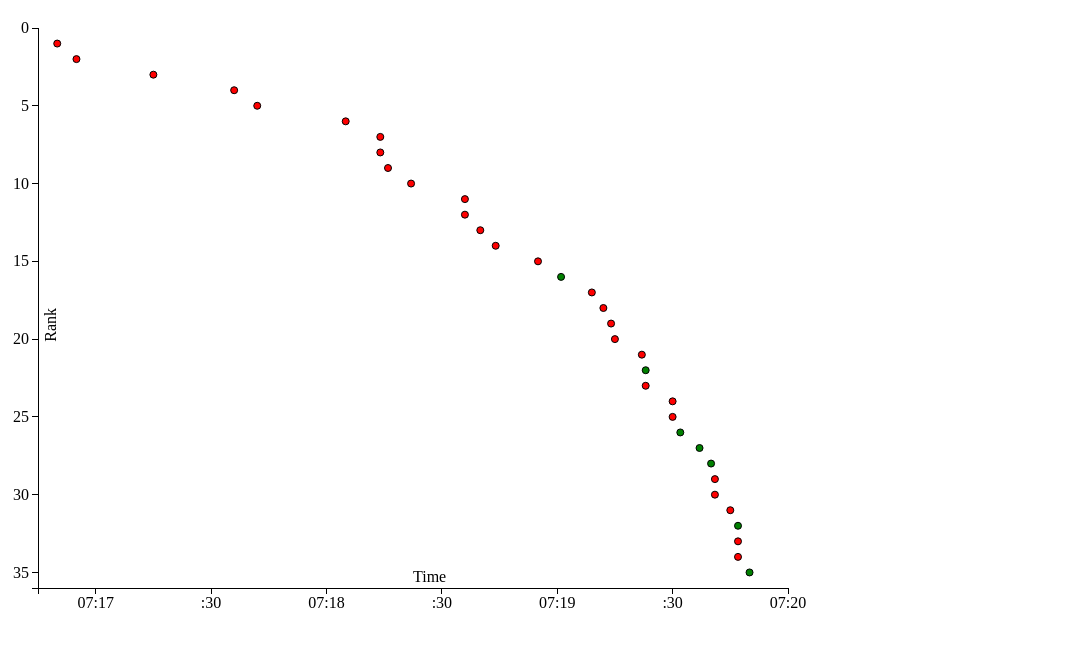
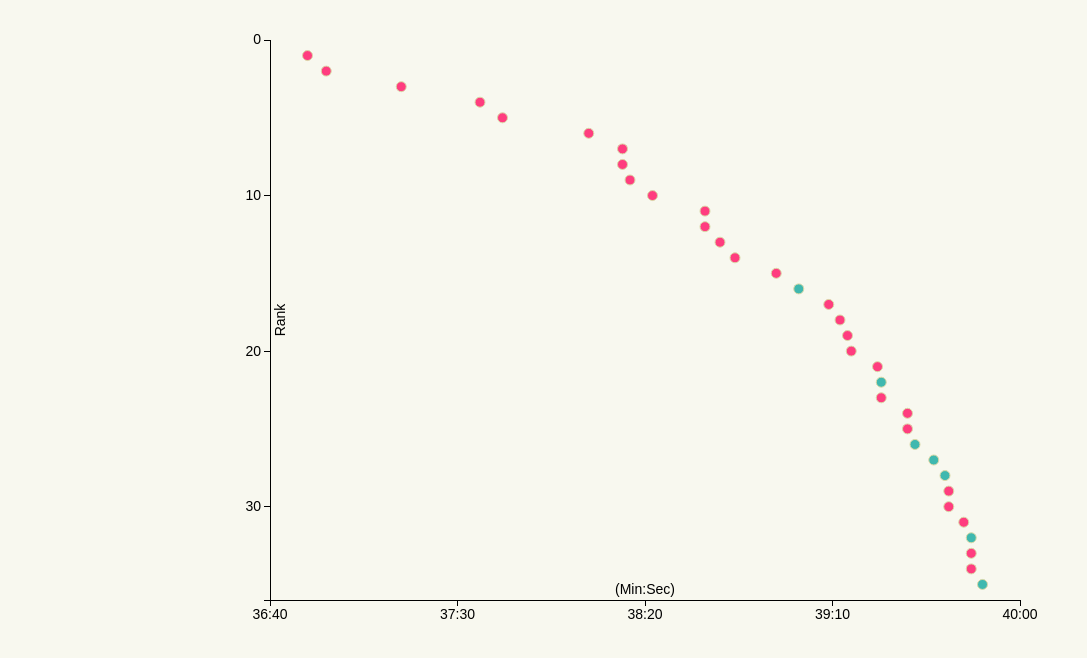
Before and after one commit to joshuahenson/scatterPlot, a plain HTML site: page index.html in a window 1280 px wide. Shown: the whole page, without its empty margins (0-1087 px from the left). Drawn offline with nearby package versions, Linux system fonts and the light colour scheme; files that its build step writes are made by us from their sources.

Commit message:
Fixed x axis scale

```diff
--- a/css/style.scss
+++ b/css/style.scss
@@ -1,4 +1,19 @@
 // compileExpanded: $1.css
+
+html {
+  background-color: lighten(#DAD8A7, 20%);
+}
+
+.container {
+  margin-top: 20px;
+  text-align: center;
+}
+
+.plot text {
+  font-family: sans-serif;
+  font-size: 14px;
+}
+
 .axis path,
 .axis line {
   fill: none;
@@ -7,5 +22,5 @@
 }
 
 .dot {
-  stroke: black;
+  stroke: #DAD8A7;
 }
--- a/js/index.js
+++ b/js/index.js
@@ -1,6 +1,4 @@
 /* global d3 */
-
-// todo fix bottom scale
 
 const margin = { top: 20, right: 20, bottom: 20, left: 30 };
 
@@ -9,14 +7,19 @@ const height = 600 - margin.top - margin.bottom;
 
 const svg = d3.select('#root')
   .append('svg')
+    .attr('class', 'plot')
     .attr('width', width + margin.left + margin.right)
     .attr('height', height + margin.top + margin.bottom)
   .append('g')
     .attr('transform', `translate(${margin.left}, ${margin.top})`);
 
+const formatTime = d3.time.format('%M:%S');
+const convertTime = (d) => formatTime(new Date(0, 0, 0, 0, 0, d));
+
+// Primary function to build scatterplot
 const buildPlot = (data) => {
-  const xScale = d3.time.scale()
-    .domain(d3.extent(data, d => d.DateObj))
+  const xScale = d3.scale.linear()
+    .domain(d3.extent(data, (d) => d.Seconds)).nice()
     .range([0, width]).nice();
 
   const yScale = d3.scale.linear()
@@ -25,21 +28,23 @@ const buildPlot = (data) => {
 
   const xAxis = d3.svg.axis()
     .scale(xScale)
-    .ticks(d3.time.seconds, 30)
-    .orient('bottom');
+    .orient('bottom')
+    .tickFormat(convertTime)
+    .ticks(5);
 
   const yAxis = d3.svg.axis()
     .scale(yScale)
-    .orient('left');
+    .orient('left')
+    .ticks(4);
 
   svg.selectAll('.dot')
       .data(data)
     .enter().append('circle')
       .attr('class', 'dot')
-      .attr('r', 3.5)
-      .attr('cx', d => xScale(d.DateObj))
+      .attr('r', 5)
+      .attr('cx', d => xScale(d.Seconds))
       .attr('cy', d => yScale(d.Place))
-      .style('fill', d => (d.Doping ? 'red' : 'green'));
+      .style('fill', d => (d.Doping ? '#FF3D7F' : '#3FB8AF'));
 
   svg.append('g')
       .attr('class', 'axis')
@@ -49,8 +54,8 @@ const buildPlot = (data) => {
       .attr('class', 'label')
       .attr('x', width / 2)
       .attr('y', -6)
-      .style('text-anchor', 'center')
-      .text('Time');
+      .style('text-anchor', 'middle')
+      .text('(Min:Sec)');
 
   svg.append('g')
       .attr('class', 'axis')
@@ -58,17 +63,10 @@ const buildPlot = (data) => {
     .append('text')
       .attr('class', 'label')
       .attr('transform', 'rotate(-90)')
-      .attr('y', 18)
+      .attr('y', 15)
       .attr('x', -height / 2)
-      .style('text-anchor', 'end')
+      .style('text-anchor', 'middle')
       .text('Rank');
-};
-
-const addDateObj = (element) => {
-  const newElement = element;
-  const date = new Date();
-  date.setSeconds(element.Seconds);
-  newElement.DateObj = date;
 };
 
 // use remote file on codepen
@@ -77,7 +75,13 @@ d3.json('../temp/cyclist-data.json', (error, data) => {
   if (error) {
     console.log(error);
   }
-  console.log(data);
-  data.forEach(addDateObj);
+  // console.log(data);
   buildPlot(data);
 });
+
+// Mike Bostock's example code has been very helpful in learning
+// general scatterplot example
+// http://bl.ocks.org/mbostock/3887118
+//
+// time scale duration
+// https://bl.ocks.org/mbostock/3048166
```
